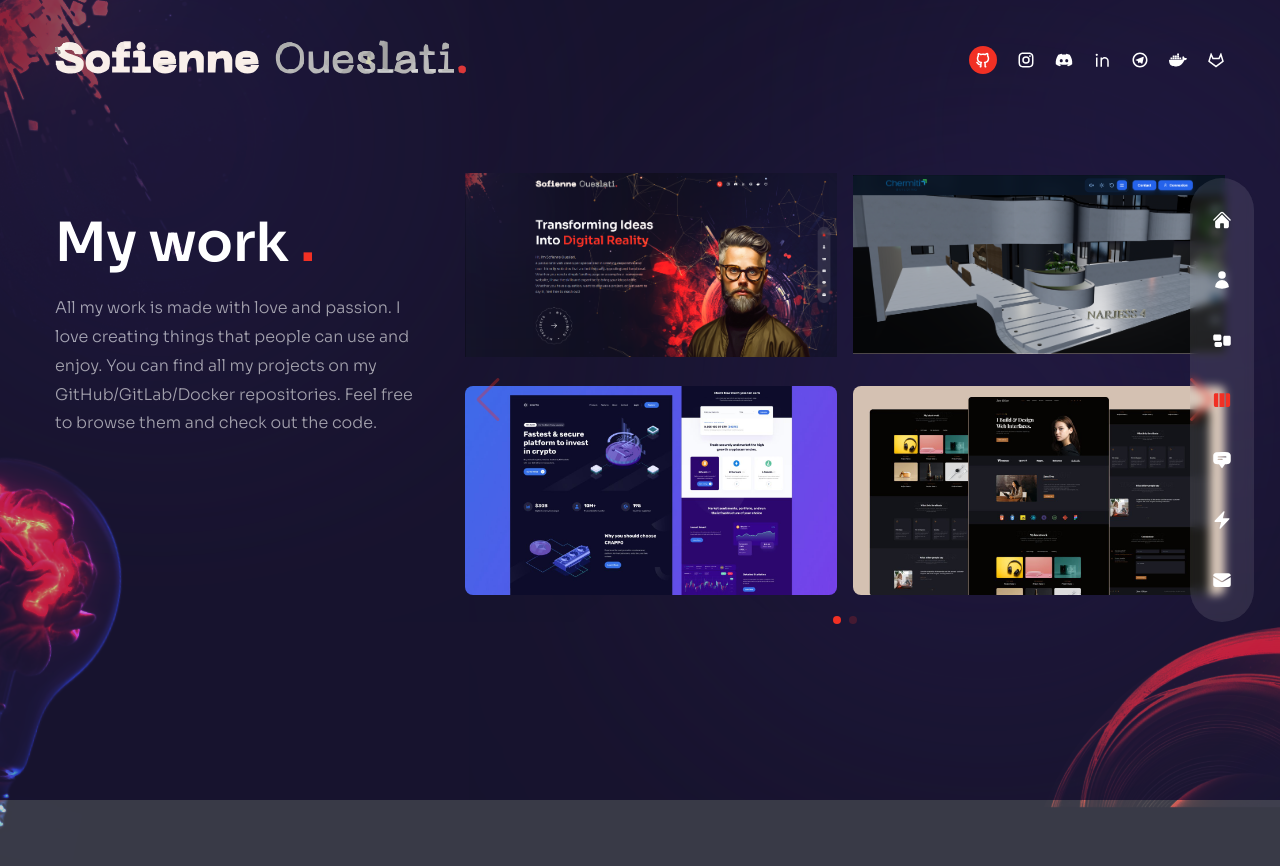
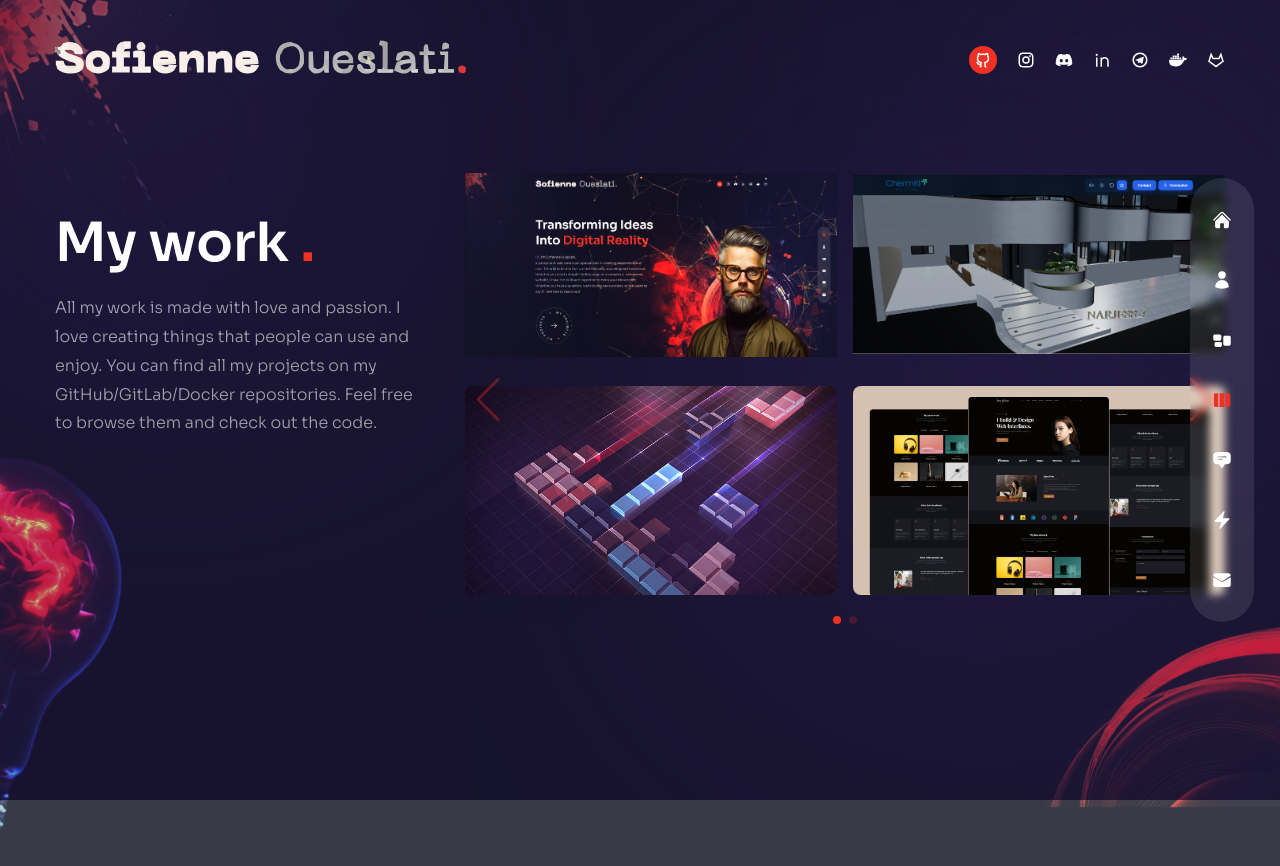
Before and after one commit to CocaMi/Sofienne-Portfolio, a Next.js app in the folder Portfolio/: page /work in a window 1280 px wide. Shown: the top 866 px of the page. Built offline with nearby package versions, Linux system fonts and the light colour scheme.

Commit message:
Update WorkSlider
Fixing images

```diff
--- a/Portfolio/components/WorkSlider.jsx
+++ b/Portfolio/components/WorkSlider.jsx
@@ -20,13 +20,13 @@ const workSlides = {
         },
         {
           title: "title",
-          path: "thumbmiti.PNG",
+          path: "thumbmiti.jpg",
           link: "https://chermiti-building.com",
         },
         {
           title: "title",
-          path: "/thumb3.jpg",
-          link: "http://example.com",
+          path: "/thumbtris.jpg",
+          link: "https://github.com/CocaMi/tetris-multiplayer",
         },
         {
           title: "title",
```
Also changed, not shown: Portfolio/public/thumbmiti.jpg (renamed from Portfolio/public/thumbmiti.PNG), Portfolio/public/thumbtris.jpg (added).
